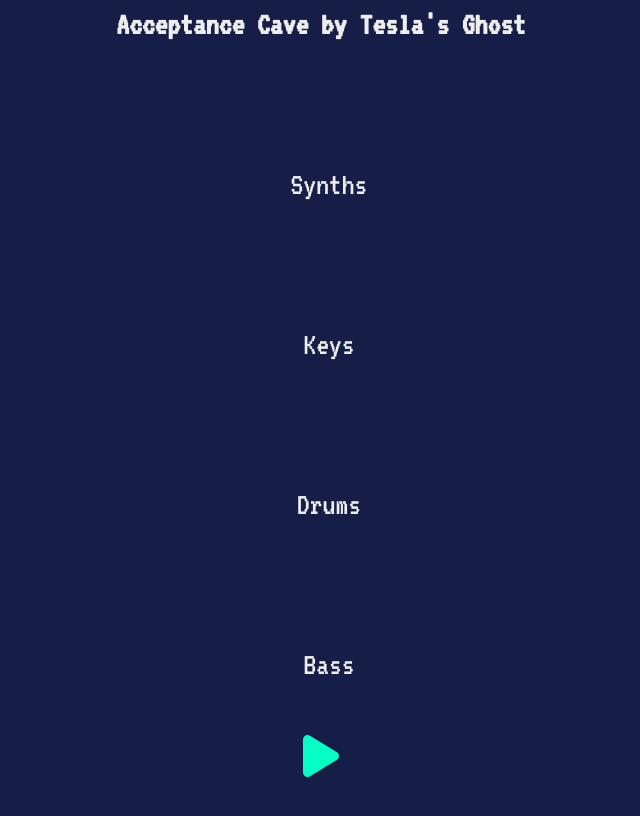
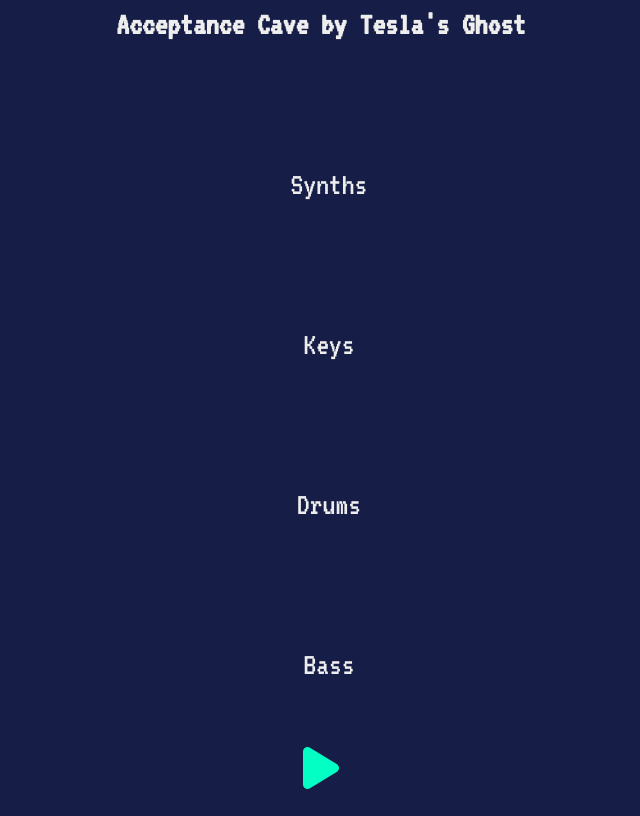
Before and after one commit to Adam-Thometz/Acceptance-Cave, a plain HTML site: page index.html in a window 1280 px wide. Shown: the whole page, without its empty margins (319-959 px from the left). Drawn offline with Linux system fonts and the light colour scheme; a web font is replaced by a local one.

Commit message:
increased height

```diff
--- a/index.html
+++ b/index.html
@@ -90,7 +90,7 @@ body {
 }
 
 #controls {
-  height: 7vh;
+  height: 10vh;
   display: flex;
   justify-content: center;
   align-items: center;
```
